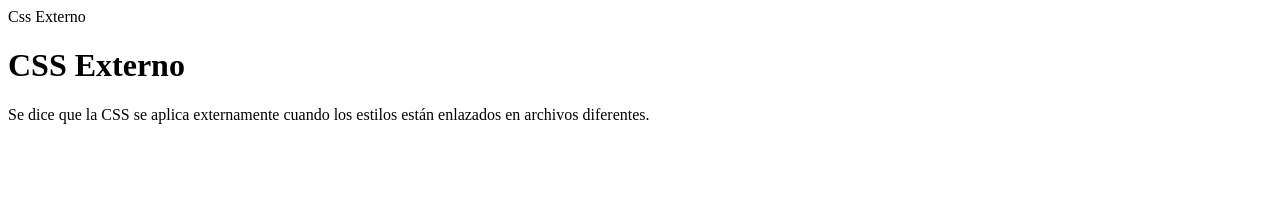
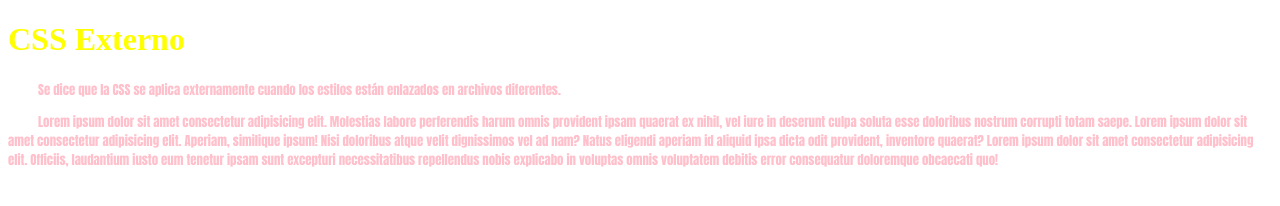
Before and after one commit to silviavarela96/Lenguaje-Marca, a plain HTML site: page APUNTES CSS/cssexterno.html in a window 1280 px wide. Drawn offline with Linux system fonts and the light colour scheme.

Commit message:
Apuntes básicos CSS

```diff
--- a/APUNTES CSS/cssexterno.html
+++ b/APUNTES CSS/cssexterno.html
@@ -1,12 +1,15 @@
 <!DOCTYPE html>
 <html lang="es">
-    <head>
-        <tittle>Css Externo</tittle>
-        <link rel="stylesheet" href=""miestilo.css"> <!--Aqui lanzamos el estilo-->
-    </head>
-        <body>
-            <h1>CSS Externo</h1>
-            <p>Se dice que la CSS se aplica externamente cuando los estilos están enlazados en archivos diferentes.
-            </p>
-        </body>
+<head>
+    <meta charset="UTF-8">
+    <meta name="viewport" content="width=device-width, initial-scale=1.0">
+    <title>CSS Externo</title>
+    <link rel="stylesheet" href="estiloexterno.css">
+</head>
+
+<body>
+    <h1>CSS Externo</h1>
+    <p>Se dice que la CSS se aplica externamente cuando los estilos están enlazados en archivos diferentes.</p>
+    <p>Lorem ipsum dolor sit amet consectetur adipisicing elit. Molestias labore perferendis harum omnis provident ipsam quaerat ex nihil, vel iure in deserunt culpa soluta esse doloribus nostrum corrupti totam saepe. Lorem ipsum dolor sit amet consectetur adipisicing elit. Aperiam, similique ipsum! Nisi doloribus atque velit dignissimos vel ad nam? Natus eligendi aperiam id aliquid ipsa dicta odit provident, inventore quaerat? Lorem ipsum dolor sit amet consectetur adipisicing elit. Officiis, laudantium iusto eum tenetur ipsam sunt excepturi necessitatibus repellendus nobis explicabo in voluptas omnis voluptatem debitis error consequatur doloremque obcaecati quo!</p>
+</body>
 </html>
--- /dev/null
+++ b/APUNTES CSS/estiloexterno.css
@@ -0,0 +1,10 @@
+h1 {
+    color: yellow
+}
+
+p {
+    font-size: 80%;
+    font-family: Impact, Haettenschweiler, 'Arial Narrow Bold', sans-serif;
+    text-indent: 30px; /*Espacio al inicio del párrafo*/
+    color: pink;
+}
```
Also changed, not shown: APUNTES CSS/cssenlinea.html (+6 -4 lines), APUNTES CSS/cssinterno.html (+9 -5 lines).
